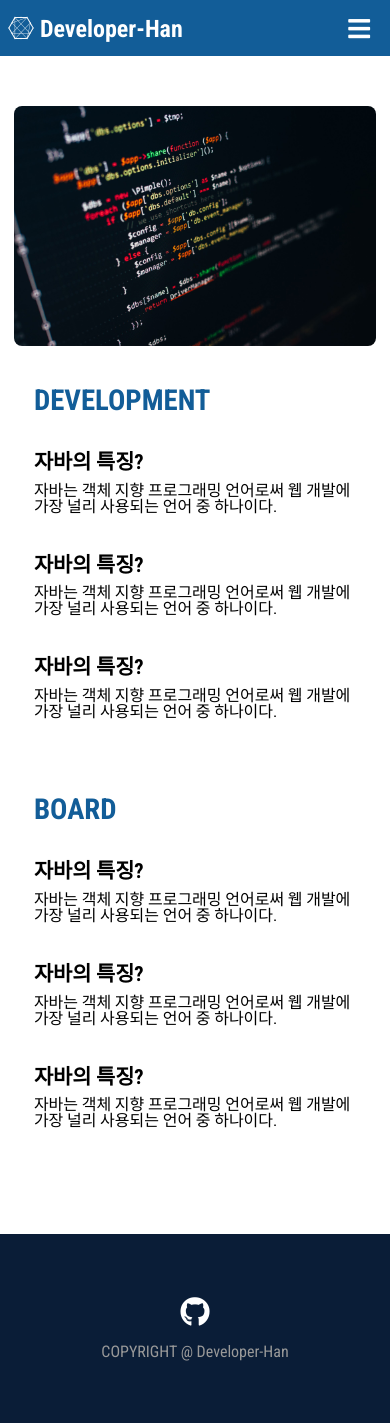
After one commit to DeveloperRooney/html_css, a PHP site: page /index.php in a window 390 px wide. The commit adds this page. Run offline with PHP 8.4, Linux system fonts and the light colour scheme; some web fonts are replaced.

Commit message:
반응형 및 footer 수정

```diff
--- a/project/blog/css/main.css
+++ b/project/blog/css/main.css
@@ -39,13 +39,14 @@ html {
 /* util 시작 */
 
 /* 중앙 정렬 레이아웃 */
+
 .layout {
     margin: 0 auto;
-    width: 85%;
+    width: 63%;
 }
 
 
-@media screen and (max-width : 980px) {
+@media screen and (max-width : 1050px) {
     .layout {
         margin: 0 1%;
         width: auto;
@@ -70,7 +71,6 @@ html {
         display: block !important;
     }
 
-
 }
 
 /* header */
@@ -78,6 +78,7 @@ html {
 header {
     background-color: #125d98;
     color: white;
+    margin-bottom: 20px;
 }
 
 .topmenu {
@@ -139,20 +140,19 @@ header {
 }
 
 .dropdown {
+    padding : 50px 0;
     display: none;
-    background-color: #125d98;
-    /* opacity: 0.5; */
+    background-color: #125e98c2;
     position: absolute;
     top : 56px;
     left: 0;
     right: 0;
     text-align: center;
     color: white;
-    /* display: none; */
 }
 
-
 .dropdown li {
+    font-size: 20px;
     display: block;
     padding: 12px 0;
     font-weight: bold;
@@ -161,27 +161,126 @@ header {
 /* index */
 
 .index {
+    padding : 35px;
     display: grid;
-    grid-gap : 10px;
+    grid-gap : 6%;
     grid-template-areas: 'banner banner'
                          'dev board';
+    grid-template-columns: 47% 47%;
 }
 
-.index div {
+/* @media screen and (max-width:665px) {
+    .index {
+        display: grid;
+        grid-gap : 20px;
+        grid-template-areas: 'banner'
+                             'dev'
+                             'board';
+    }
+    .banner {
+        height: 200px;
+    }
+} */
+
+.index > div {
+    border-radius: 8px;
     padding:20px;
-    border: 1px solid black;
+    /* border: 1px solid #999; */
 }
 
 .banner {
+    border-radius: 10px;
     grid-area: banner;
+    background-image: url(../img/banner.jpg);
+    background-size: cover;
+    background-position: center;
+    height: 230px;
+
 }
+
 
 .dev {
     grid-area: dev;
+    /* width: 50%; */
+}
 
+.index h1 {
+    font-size: 1.8rem;
+    font-weight: bold;
+    padding-bottom: 12px;
+    color: #125d98;
 }
+
+.article {
+    padding : 15px 0;
+    transition: margin 0.5s;
+}
+
+.article:hover {
+    margin-left : 10px;
+}
+
+.index .title {
+    font-size: 1.3rem;
+    font-weight: bold;
+    padding: 10px 0;
+}
+
+
 
 .board {
     grid-area: board;
 
 }
+
+
+/* @media screen and (max-width:1100px) {
+    .banner {
+        height: 200px;
+    }
+} */
+
+
+@media screen and (max-width:665px) {
+    .index {
+        padding : 30px 10px;
+        display: grid;
+        grid-gap : 20px;
+        grid-template-areas: 'banner'
+                             'dev'
+                             'board';
+
+        grid-template-columns: none;
+
+    }
+    .banner {
+        height: 200px;
+    }
+}
+
+
+/* footer */
+
+footer {
+    background-color: #0a1d37;
+    color: white;
+    margin-top: 40px;
+}
+
+.footer {
+    padding : 55px 0;
+    text-align: center;
+}
+
+.footer a{
+    display: inline-block;
+    font-size: 30px;
+}
+
+.footer ul > li {
+    padding : 8px;
+}
+
+.footer ul>li:last-child {
+    color : #999;
+}
--- /dev/null
+++ b/project/blog/footer.php
@@ -0,0 +1,12 @@
+<footer>
+    <div class="footer layout">
+        <ul>
+            <li>
+                <a href="https://github.com/DeveloperRooney">
+                    <i class="fab fa-github"></i>
+                </a>
+            </li>
+            <li>COPYRIGHT @ Developer-Han</li>
+        </ul>
+    </div>
+</footer>
--- a/project/blog/header.html
+++ b/project/blog/header.html
@@ -6,14 +6,18 @@
     <meta name="viewport" content="width=device-width, initial-scale=1.0">
 
 
+    <!-- google search -->
+    <meta name="google-site-verification" content="rO1iqBlveMA7WnQ54ujKB0cphf6e9tAUqXtKsJywpg4" />
+
     <!-- CSS -->
     <link rel="stylesheet" href="css/reset.css">
     <link rel="stylesheet" href="css/main.css">
+    <link rel="stylesheet" href="css/user.css">
 
     <!-- font awesome -->
     <link rel="stylesheet" href="https://cdnjs.cloudflare.com/ajax/libs/font-awesome/5.15.3/css/all.min.css">
 
-    <title>Document</title>
+    <title>Developer-Han :: Main</title>
 </head>
 
 
@@ -22,7 +26,7 @@
         <div class="topmenu layout">
             <div class="logo-area">
                 <span>
-                    <a href="#">
+                    <a href="index.php">
                         <i class="fab fa-connectdevelop"></i>
                         Developer-Han
                     </a>
@@ -67,7 +71,7 @@
                         </a>
                     </li>
                     <li>
-                        <a href="#">
+                        <a href="login.php">
                             <i class="fas fa-user"></i>
                             LOGIN
                         </a>
@@ -95,7 +99,7 @@
                     <a href="#">JOIN</a>
                 </li>
                 <li>
-                    <a href="#">LOGOUT</a>
+                    <a href="login.php">LOGIN</a>
                 </li>
             </ul>
         </div>
@@ -109,6 +113,7 @@
 
         if (dropdown.style.display != "block") {
             dropdown.style.display = "block";
+            dropdown.style.backgroundColor = "#125e98c2";
         }
 
         else{
@@ -116,6 +121,11 @@
         }
     }
 
+    window.addEventListener('resize', function() {
+        if(window.innerWidth >= "666") {
+            dropdown.style.display = "none";
+        }
+    }, true);
 </script>
 
 </html>
--- /dev/null
+++ b/project/blog/index.php
@@ -0,0 +1,76 @@
+<?php
+
+require_once "header.html";
+
+?>
+
+<!DOCTYPE html>
+<html lang="ko">
+<head>
+    <meta charset="UTF-8">
+    <meta http-equiv="X-UA-Compatible" content="IE=edge">
+    <meta name="viewport" content="width=device-width, initial-scale=1.0">
+
+    <link rel="stylesheet" href="css/reset.css">
+    <link rel="stylesheet" href="css/main.css">
+
+    <title>Document</title>
+</head>
+<body>
+    <div class="index layout">
+        <div class="banner">
+        </div>
+        <div class="dev">
+            <h1>DEVELOPMENT</h1>
+
+            <a href="">
+                <div class="article">
+                    <div class="title">자바의 특징?</div>
+                    <div class="info">자바는 객체 지향 프로그래밍 언어로써 웹 개발에 가장 널리 사용되는 언어 중 하나이다.</div>
+                </div>
+            </a>
+
+            <a href="">
+                <div class="article">
+                    <div class="title">자바의 특징?</div>
+                    <div class="info">자바는 객체 지향 프로그래밍 언어로써 웹 개발에 가장 널리 사용되는 언어 중 하나이다.</div>
+                </div>
+            </a>
+
+            <a href="">
+                <div class="article">
+                    <div class="title">자바의 특징?</div>
+                    <div class="info">자바는 객체 지향 프로그래밍 언어로써 웹 개발에 가장 널리 사용되는 언어 중 하나이다.</div>
+                </div>
+            </a>
+
+        </div>
+        <div class="board">
+            <h1>BOARD</h1>
+
+            <a href="">
+                <div class="article">
+                    <div class="title">자바의 특징?</div>
+                    <div class="info">자바는 객체 지향 프로그래밍 언어로써 웹 개발에 가장 널리 사용되는 언어 중 하나이다.</div>
+                </div>
+            </a>
+
+            <a href="">
+                <div class="article">
+                    <div class="title">자바의 특징?</div>
+                    <div class="info">자바는 객체 지향 프로그래밍 언어로써 웹 개발에 가장 널리 사용되는 언어 중 하나이다.</div>
+                </div>
+            </a>
+
+            <a href="">
+                <div class="article">
+                    <div class="title">자바의 특징?</div>
+                    <div class="info">자바는 객체 지향 프로그래밍 언어로써 웹 개발에 가장 널리 사용되는 언어 중 하나이다.</div>
+                </div>
+            </a>
+
+        </div>
+    </div>
+    <?php require_once "footer.php";?>
+</body>
+</html>
```
Also changed, not shown: project/blog/css/user.css (added, +62 -0 lines), project/blog/footer.html (deleted, +0 -12 lines), project/blog/index.html (deleted, +0 -28 lines), project/blog/login.php (added, +21 -0 lines), project/blog/img/banner.jpg (added).
